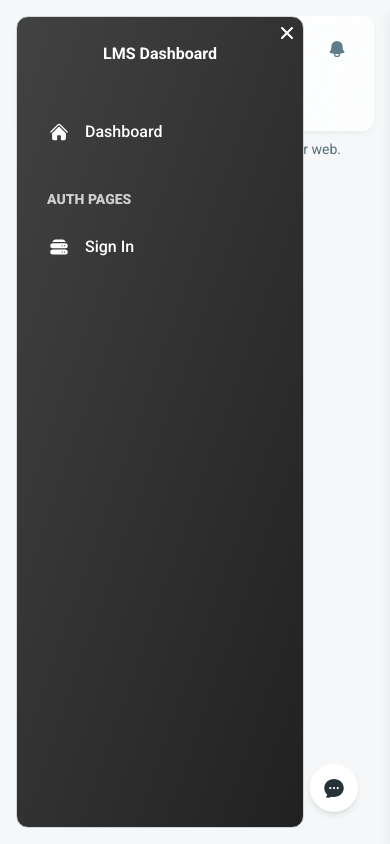
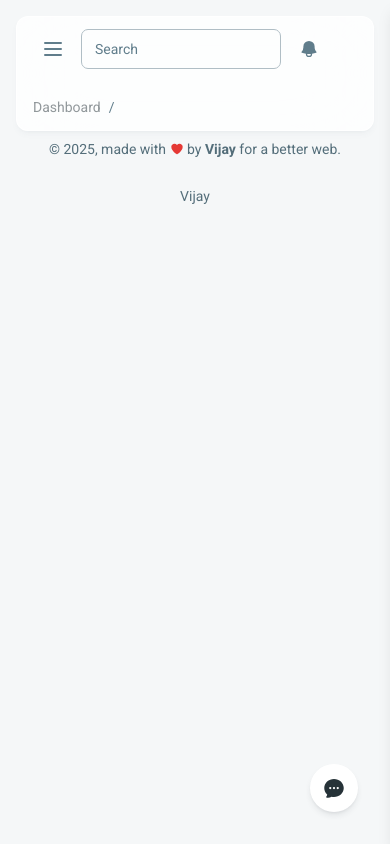
Before and after one commit to Vijay8426/LMS-Dashboard, a React (Vite) app: page /dashboard in a window 390 px wide. Built offline with nearby package versions, Linux system fonts and the light colour scheme.

Commit message:
mobile view for menu/sidebar fixed

```diff
--- a/src/context/index.jsx
+++ b/src/context/index.jsx
@@ -32,15 +32,21 @@ export function reducer(state, action) {
 
 export function MaterialTailwindControllerProvider({ children }) {
   const role = localStorage.getItem("role") || "admin";
-  const initialState = role=== "admin" ? {
-openSidenav: true,
+
+  // Detect if mobile screen
+  const isMobile = typeof window !== "undefined" ? window.innerWidth < 768 : false;
+
+  const initialState = role === "admin"
+    ? {
+        openSidenav: !isMobile,  // closed on mobile, open on desktop
         sidenavColor: "white",
         sidenavType: "dark",
         transparentNavbar: false,
         fixedNavbar: true,
         openConfigurator: false,
-} : {
-openSidenav: false,
+      }
+    : {
+        openSidenav: !isMobile, // closed on mobile
         sidenavColor: "cyan",
         sidenavType: "white",
         transparentNavbar: true,
@@ -49,10 +55,7 @@ openConfigurator: false,
       };
 
   const [controller, dispatch] = React.useReducer(reducer, initialState);
-  const value = React.useMemo(
-    () => [controller, dispatch],
-    [controller, dispatch]
-  );
+  const value = React.useMemo(() => [controller, dispatch], [controller, dispatch]);
 
   return (
     <MaterialTailwind.Provider value={value}>
--- a/src/widgets/layout/dashboard-navbar.jsx
+++ b/src/widgets/layout/dashboard-navbar.jsx
@@ -1,29 +1,13 @@
-import { useLocation, Link } from "react-router-dom";
+import { useLocation } from "react-router-dom";
 import {
   Navbar,
   Typography,
-  Button,
+  Input,
   IconButton,
   Breadcrumbs,
-  Input,
-  Menu,
-  MenuHandler,
-  MenuList,
-  MenuItem,
-  Avatar,
 } from "@material-tailwind/react";
-import {
-  UserCircleIcon,
-  BellIcon,
-  ClockIcon,
-  CreditCardIcon,
-  Bars3Icon,
-} from "@heroicons/react/24/solid";
-import {
-  useMaterialTailwindController,
-  setOpenConfigurator,
-  setOpenSidenav,
-} from "@/context";
+import { BellIcon, ClockIcon, CreditCardIcon } from "@heroicons/react/24/solid";
+import { useMaterialTailwindController, setOpenSidenav } from "@/context";
 
 export function DashboardNavbar() {
   const [controller, dispatch] = useMaterialTailwindController();
@@ -43,26 +27,21 @@ export function DashboardNavbar() {
       blurred={fixedNavbar}
     >
       <div className="flex flex-col-reverse justify-between gap-6 md:flex-row md:items-center">
+        {/* Left: Breadcrumbs */}
         <div className="capitalize">
           <Breadcrumbs
             className={`bg-transparent p-0 transition-all ${
               fixedNavbar ? "mt-1" : ""
             }`}
           >
-            <Link to={`/${layout}`}>
-              <Typography
-                variant="small"
-                color="blue-gray"
-                className="font-normal opacity-50 transition-all hover:text-blue-500 hover:opacity-100"
-              >
-                {layout}
-              </Typography>
-            </Link>
             <Typography
               variant="small"
               color="blue-gray"
-              className="font-normal"
+              className="font-normal opacity-50 transition-all hover:text-blue-500 hover:opacity-100"
             >
+              {layout}
+            </Typography>
+            <Typography variant="small" color="blue-gray" className="font-normal">
               {page}
             </Typography>
           </Breadcrumbs>
@@ -70,89 +49,34 @@ export function DashboardNavbar() {
             {page}
           </Typography>
         </div>
-        <div className="flex items-center">
-          <div className="mr-auto md:mr-4 md:w-56">
+
+        {/* Right: Search and notifications */}
+        <div className="flex items-center gap-2 md:gap-4">
+          {/* Mobile sidebar toggle */}
+          <IconButton
+            variant="text"
+            color="blue-gray"
+            className="md:hidden"
+            onClick={() => setOpenSidenav(dispatch, !openSidenav)}
+          >
+            <svg
+              xmlns="http://www.w3.org/2000/svg"
+              className="h-6 w-6"
+              fill="none"
+              viewBox="0 0 24 24"
+              stroke="currentColor"
+            >
+              <path strokeLinecap="round" strokeLinejoin="round" strokeWidth={2} d="M4 6h16M4 12h16M4 18h16" />
+            </svg>
+          </IconButton>
+
+          <div className="md:w-56">
             <Input label="Search" />
           </div>
-          <Menu>
-            <MenuHandler>
-              <IconButton variant="text" color="blue-gray">
-                <BellIcon className="h-5 w-5 text-blue-gray-500" />
-              </IconButton>
-            </MenuHandler>
-            <MenuList className="w-max border-0">
-              <MenuItem className="flex items-center gap-3">
-                <Avatar
-                  src="https://demos.creative-tim.com/material-dashboard/assets/img/team-2.jpg"
-                  alt="item-1"
-                  size="sm"
-                  variant="circular"
-                />
-                <div>
-                  <Typography
-                    variant="small"
-                    color="blue-gray"
-                    className="mb-1 font-normal"
-                  >
-                    <strong>New message</strong> from Laur
-                  </Typography>
-                  <Typography
-                    variant="small"
-                    color="blue-gray"
-                    className="flex items-center gap-1 text-xs font-normal opacity-60"
-                  >
-                    <ClockIcon className="h-3.5 w-3.5" /> 13 minutes ago
-                  </Typography>
-                </div>
-              </MenuItem>
-              <MenuItem className="flex items-center gap-4">
-                <Avatar
-                  src="https://demos.creative-tim.com/material-dashboard/assets/img/small-logos/logo-spotify.svg"
-                  alt="item-1"
-                  size="sm"
-                  variant="circular"
-                />
-                <div>
-                  <Typography
-                    variant="small"
-                    color="blue-gray"
-                    className="mb-1 font-normal"
-                  >
-                    <strong>New album</strong> by Travis Scott
-                  </Typography>
-                  <Typography
-                    variant="small"
-                    color="blue-gray"
-                    className="flex items-center gap-1 text-xs font-normal opacity-60"
-                  >
-                    <ClockIcon className="h-3.5 w-3.5" /> 1 day ago
-                  </Typography>
-                </div>
-              </MenuItem>
-              <MenuItem className="flex items-center gap-4">
-                <div className="grid h-9 w-9 place-items-center rounded-full bg-gradient-to-tr from-blue-gray-800 to-blue-gray-900">
-                  <CreditCardIcon className="h-4 w-4 text-white" />
-                </div>
-                <div>
-                  <Typography
-                    variant="small"
-                    color="blue-gray"
-                    className="mb-1 font-normal"
-                  >
-                    Payment successfully completed
-                  </Typography>
-                  <Typography
-                    variant="small"
-                    color="blue-gray"
-                    className="flex items-center gap-1 text-xs font-normal opacity-60"
-                  >
-                    <ClockIcon className="h-3.5 w-3.5" /> 2 days ago
-                  </Typography>
-                </div>
-              </MenuItem>
-            </MenuList>
-          </Menu>
 
+          <IconButton variant="text" color="blue-gray">
+            <BellIcon className="h-5 w-5 text-blue-gray-500" />
+          </IconButton>
         </div>
       </div>
     </Navbar>
@@ -160,5 +84,4 @@ export function DashboardNavbar() {
 }
 
 DashboardNavbar.displayName = "/src/widgets/layout/dashboard-navbar.jsx";
-
 export default DashboardNavbar;
--- a/src/widgets/layout/navbar.jsx
+++ b/src/widgets/layout/navbar.jsx
@@ -83,7 +83,17 @@ export function Navbar({ brandName, routes, action }) {
 }
 
 Navbar.defaultProps = {
-  brandName: "LMS Dashboard",
+  brandName: "Material Tailwind React",
+  action: (
+    <a
+      href="https://www.creative-tim.com/product/material-tailwind-dashboard-react"
+      target="_blank"
+    >
+      <Button variant="gradient" size="sm" fullWidth>
+        free download
+      </Button>
+    </a>
+  ),
 };
 
 Navbar.propTypes = {
--- a/src/widgets/layout/sidenav.jsx
+++ b/src/widgets/layout/sidenav.jsx
@@ -91,11 +91,10 @@ export function Sidenav({ brandName, routes }) {
 
 Sidenav.defaultProps = {
   brandName: (
-   "LMS Dashboard"
-    // <span className="flex items-center gap-2">
-    //   <BuildingLibraryIcon strokeWidth={2.5} className="h-5 w-5 text-white" />
-    //   LMS Dashboard
-    // </span>
+    <span className="flex items-center gap-2">
+      <BuildingLibraryIcon strokeWidth={2.5} className="h-5 w-5 text-white" />
+      LMS Dashboard
+    </span>
   ),
 };
 
```
Lines whose indentation alone changed are shown as unchanged.
